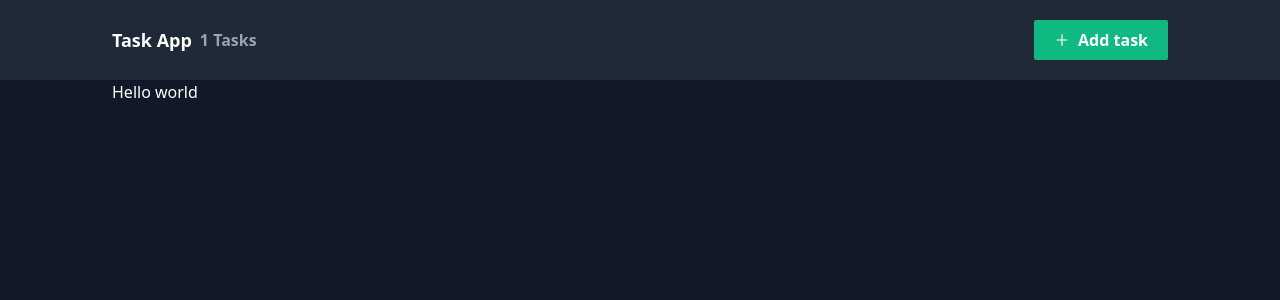
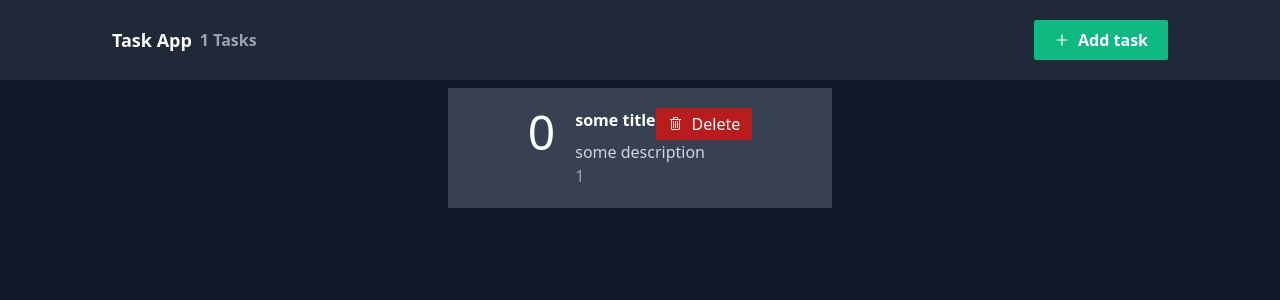
Before and after one commit to juliswer/CRUD-nextjs, a Next.js app: page / in a window 1280 px wide. Shown: the top 300 px of the page. Built offline with nearby package versions, Linux system fonts and the light colour scheme.

Commit message:
uploading context

```diff
--- a/src/pages/index.js
+++ b/src/pages/index.js
@@ -1,19 +1,53 @@
-import React from 'react'
-import {useTasks} from '../context/taskContext';
-import {useContext} from 'react';
-import Layout from '../components/Layout';
+import React from "react";
+import { useTasks } from "../context/taskContext";
+import Layout from "../components/Layout";
+import { useRouter } from "next/router";
+import { VscTrash, VscTasklist } from "react-icons/vsc";
 
-const Home = () => {
-
-  const {tasks} = useTasks();
-
-  console.log(tasks);
+function Home() {
+  const { tasks, deleteTask } = useTasks();
+  const router = useRouter();
 
   return (
     <Layout>
-      <div>Hello world</div>
+      <div className="flex justify-center">
+        {tasks.length === 0 ? (
+          <div className="block">
+            <h2 className="text-2xl">There are no tasks</h2>
+            <VscTasklist size="8rem" />
+          </div>
+        ) : (
+          <div className="w-7/10">
+            {tasks.map((task, i) => (
+              <div
+                key={task.id}
+                className="bg-gray-700 hover:bg-gray-600 cursor-pointer px-20 py-5 m-2 flex justify-between"
+                onClick={() => router.push("/edit/" + task.id)}
+              >
+                <span className="text-5xl mr-5">{i}</span>
+                <div>
+                  <div className="flex justify-between">
+                    <h1 className="font-bold">{task.title}</h1>
+                    <button
+                      className="bg-red-700 hover:bg-red-600 px-3 py-1 inline-flex items-center"
+                      onClick={(e) => {
+                        e.stopPropagation();
+                        deleteTask(task.id);
+                      }}
+                    >
+                      <VscTrash className="mr-2" /> Delete
+                    </button>
+                  </div>
+                  <p className="text-gray-300">{task.description}</p>
+                  <span className="text-gray-400">{task.id}</span>
+                </div>
+              </div>
+            ))}
+          </div>
+        )}
+      </div>
     </Layout>
-  )
+  );
 }
 
-export default Home
+export default Home;
```
